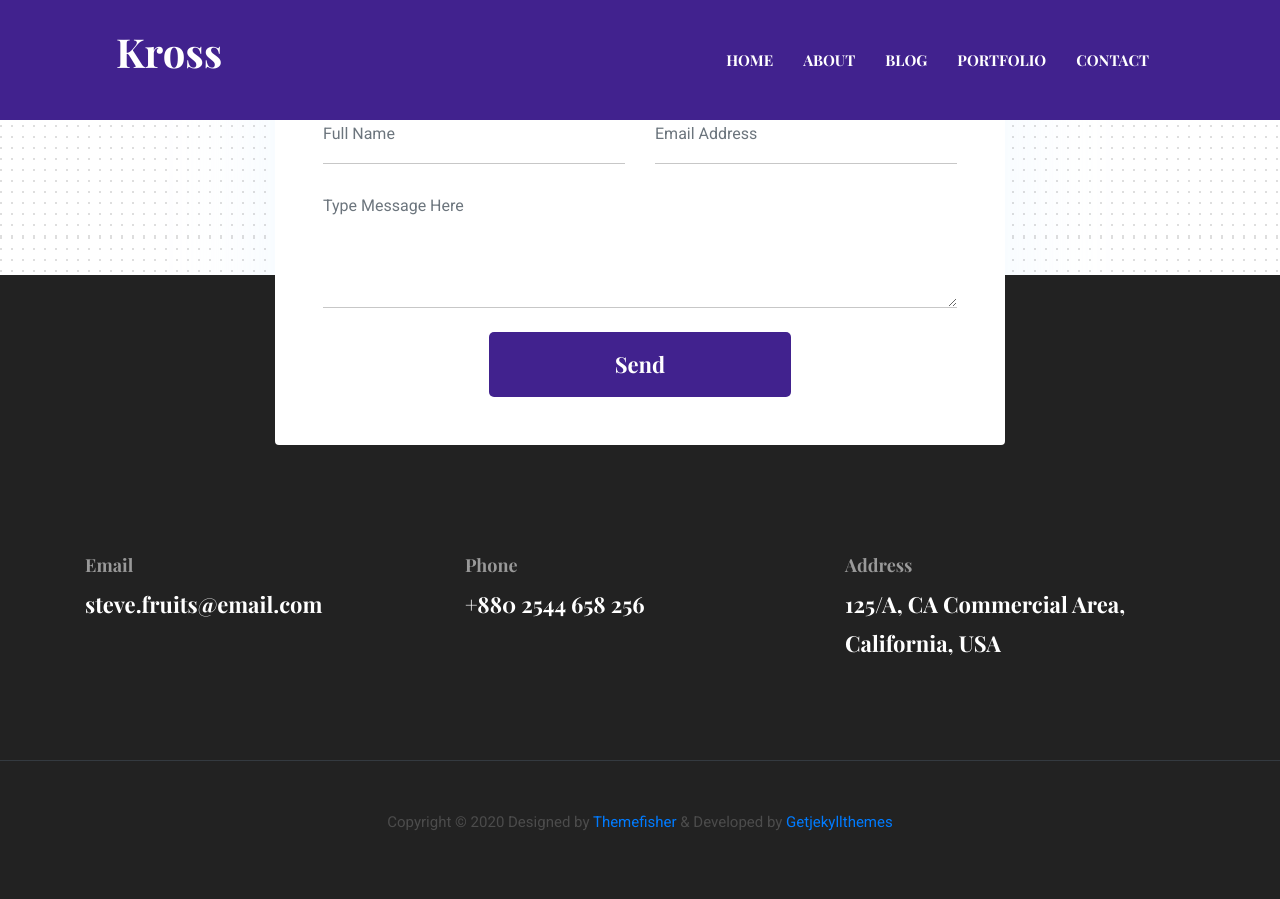
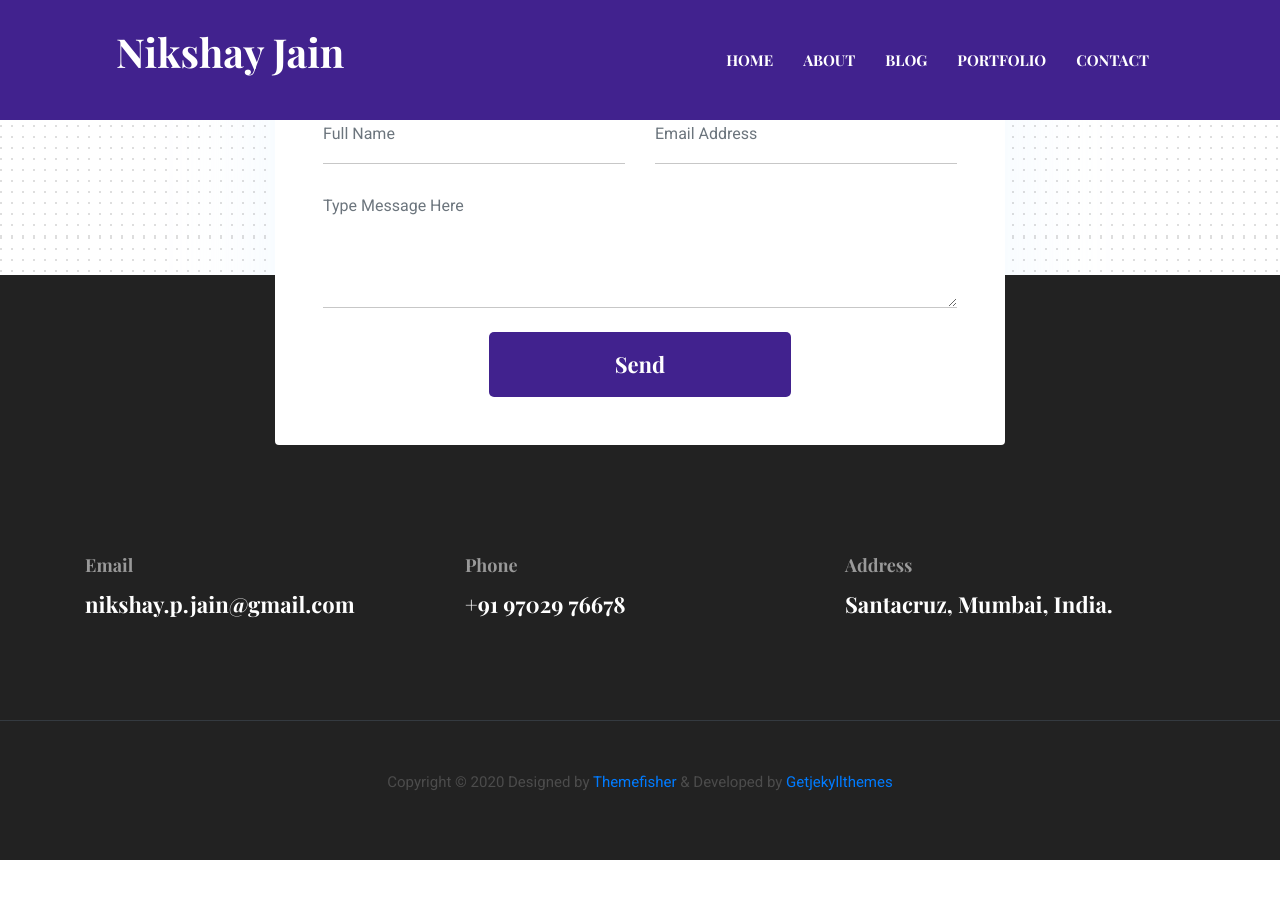
Before and after one commit to Nikshay-Jain/Nikshay-Jain.github.io, a Jekyll site: the page built from index.html, in a window 1280 px wide and 900 px high, scrolled down 6590 px. Built offline with Jekyll 4.4.1, drawn with Linux system fonts in a browser that asks for light colours; after the commit the page ends 7450 px from its top, so only the background shows below that.

Commit message:
Update site settings with new author information

```diff
--- a/_data/settings.yml
+++ b/_data/settings.yml
@@ -2,13 +2,13 @@
 #-------------------------------
 # General Site Settings
 
-title: Kross
+title: Nikshay Jain
 logo:
 author: themefisher
 description: this is meta description
-email: steve.fruits@email.com
-phone: +880 2544 658 256
-address: 125/A, CA Commercial Area, California, USA
+email: nikshay.p.jain@gmail.com
+phone: +91 97029 76678
+address: Santacruz, Mumbai, India.
 copyright: Copyright &copy; 2020 Designed by [Themefisher](https://themefisher.com) & Developed by [Getjekyllthemes](https://getjekyllthemes.com)
 
 menu:
```
